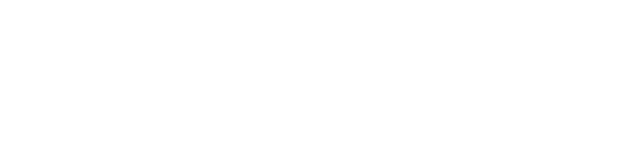
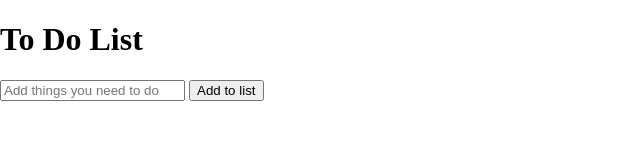
Before and after one commit to Stanxnz/To-Do-List-App, a plain HTML site: page index.html in a window 1280 px wide. Shown: the whole page, without its empty margins (0-640 px from the left). Drawn offline with Linux system fonts and the light colour scheme.

Commit message:
finished first html page

```diff
--- a/index.html
+++ b/index.html
@@ -4,14 +4,26 @@
 <head>
     <meta charset="UTF-8">
     <meta name="viewport" content="width=device-width, initial-scale=1.0">
-    <title>App title</title>
+    <title>To Do List</title>
+
+    <style>
+        body {
+            font-family: 'Times New Roman', Times, serif;
+            margin: 0;
+        }
+
+    </style>
+
 </head>
 
 <body>
-
-
+ <h1>To Do List</h1>
+  <form id="todo-form">
+    <input type="text" id="todo-input" placeholder="Add things you need to do" required />
+    <button type="submit">Add to list</button>
+  </form>
+  <ul id="todo-list"></ul>
 
     <script src="app.mjs" type="module"></script>
 </body>
-
 </html>
```
